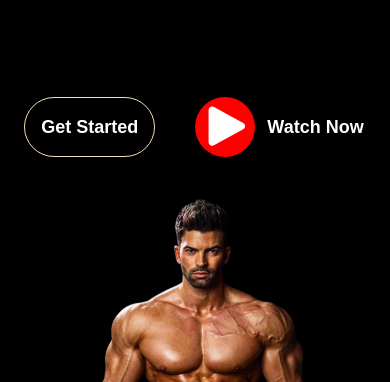
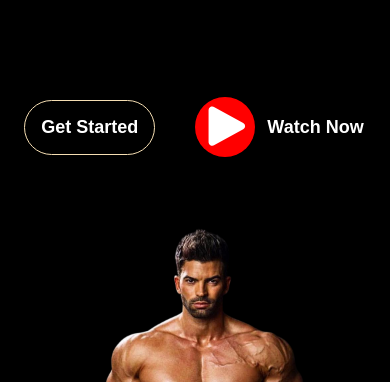
Before and after one commit to lakshayui/gym-website, a plain HTML site: page index.html in a window 390 px wide. Shown: the part 462-844 px from the top of the page. Drawn offline with Linux system fonts and the light colour scheme.

Commit message:
Add files via upload

```diff
--- a/style.css
+++ b/style.css
@@ -320,10 +320,10 @@ main #quotes{
     #hero-buttons{
         /* gap: 12px; */
         display: flex;
-        /* flex-direction: row; */
-        /* align-items: center; */
-        /* padding-bottom:30px ; */
-        /* display: flex; */
+        flex-direction: row;
+        align-items: center;
+        padding-bottom:30px ;
+        display: flex;
         justify-content: center;
     }
 
```
